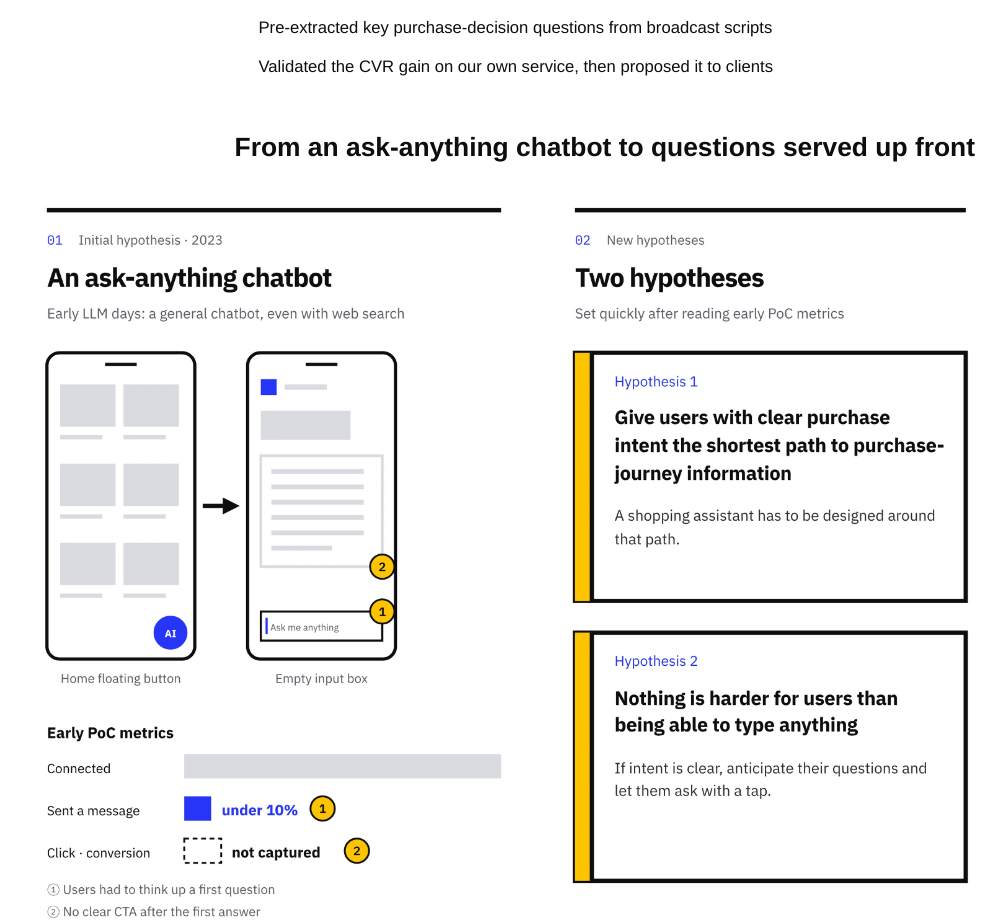
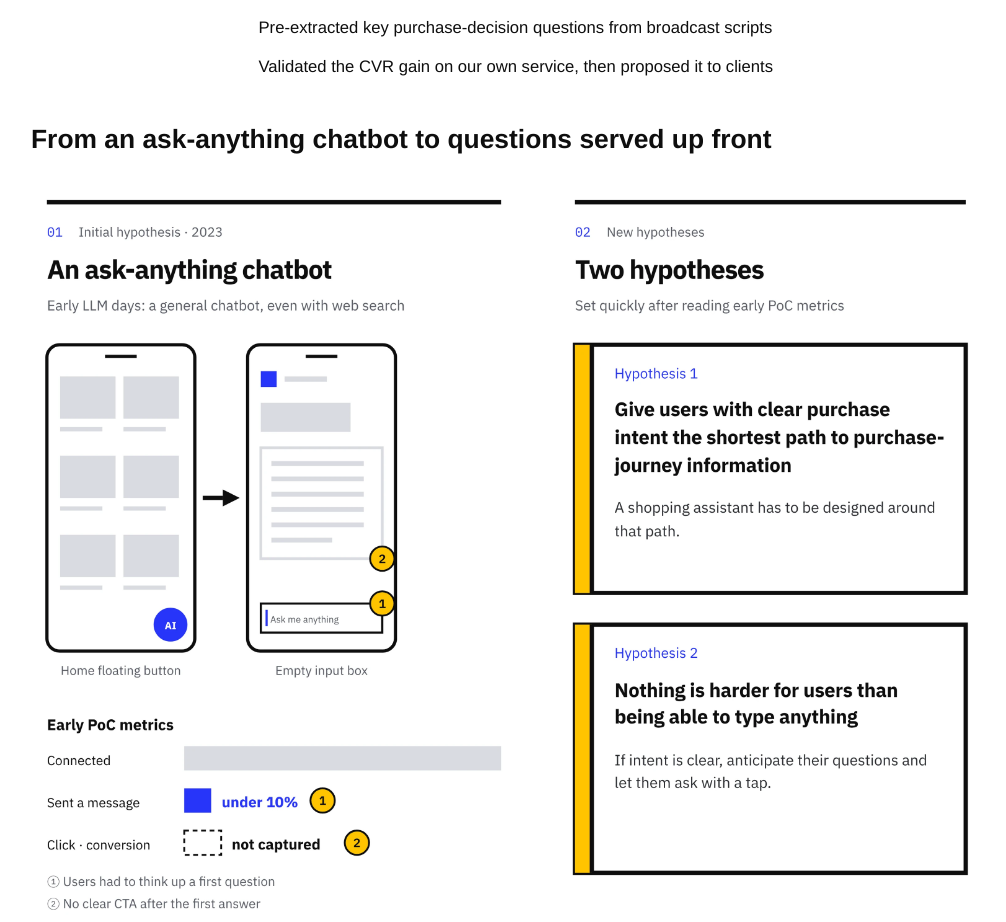
Before and after one commit to JayJgao/jayjgao.github.io, a Next.js app: page /en/projects/buzzni-chatbot/ in a window 1280 px wide. Shown: the part 1428-2350 px from the top of the page, without its empty margins (97-1103 px from the left). Built offline with nearby package versions, Linux system fonts and the light colour scheme; a web font is replaced by a local one.

Commit message:
fix: align chatbot figure heading with panels and caption

```diff
--- a/src/content/projects/en/buzzni-chatbot.mdx
+++ b/src/content/projects/en/buzzni-chatbot.mdx
@@ -22,9 +22,8 @@ We rebuilt the product on two hypotheses: give users with clear intent the short
 - Pre-extracted key purchase-decision questions from broadcast scripts
 - Validated the CVR gain on our own service, then proposed it to clients
 
-### From an ask-anything chatbot to questions served up front
-
 <figure className="pivot-figure">
+  <h3 className="pivot-figure__title">From an ask-anything chatbot to questions served up front</h3>
   <div className="pivot-figure__panels">
     <a href="/assets/images/projects/buzzni/buzzni-chatbot-pivot-01-en.webp"><img src="/assets/images/projects/buzzni/buzzni-chatbot-pivot-01-en.webp" alt="01 Initial hypothesis (2023): an ask-anything chatbot opened from a home floating button. In early PoC metrics, under 10% of users sent a message after connecting, and purchase clicks and conversion were not captured. Two hurdles are marked: thinking up a first question, and no clear CTA after the first answer." /></a>
     <a href="/assets/images/projects/buzzni/buzzni-chatbot-pivot-02-en.webp"><img src="/assets/images/projects/buzzni/buzzni-chatbot-pivot-02-en.webp" alt="02 New hypotheses. Hypothesis 1: give users with clear purchase intent the shortest path to purchase-journey information. Hypothesis 2: nothing is harder for users than being able to type anything." /></a>
--- a/src/content/projects/ko/buzzni-chatbot.mdx
+++ b/src/content/projects/ko/buzzni-chatbot.mdx
@@ -22,9 +22,8 @@
 - 방송 스크립트에서 구매결정 핵심 질문을 뽑아 미리 노출
 - 자사 서비스에서 CVR 개선을 검증한 뒤 고객사에 선제안
 
-### 무엇이든 묻는 챗봇에서, 질문을 먼저 건네는 쇼핑어시스턴트로
-
 <figure className="pivot-figure">
+  <h3 className="pivot-figure__title">무엇이든 묻는 챗봇에서, 질문을 먼저 건네는 쇼핑어시스턴트로</h3>
   <div className="pivot-figure__panels">
     <a href="/assets/images/projects/buzzni/buzzni-chatbot-pivot-01-ko.webp"><img src="/assets/images/projects/buzzni/buzzni-chatbot-pivot-01-ko.webp" alt="01 초기 가설(2023): 홈 플로팅 버튼에서 여는, 무엇이든 답하는 챗봇. PoC 초기 지표에서 접속 후 메시지 전송은 10% 미만이었고 구매 클릭·전환은 측정되지 않았습니다. 첫 질문을 떠올려야 하는 허들과 첫 답변 뒤 불명확한 CTA를 표시했습니다." /></a>
     <a href="/assets/images/projects/buzzni/buzzni-chatbot-pivot-02-ko.webp"><img src="/assets/images/projects/buzzni/buzzni-chatbot-pivot-02-ko.webp" alt="02 새 가설. 가설 1: 구매의도가 분명한 사용자에게 구매여정 정보를 주는 최단 경로. 가설 2: 무엇이든 입력할 수 있다는 것만큼 사용자에게 어려운 일은 없다." /></a>
--- a/src/content/projects/zh/buzzni-chatbot.mdx
+++ b/src/content/projects/zh/buzzni-chatbot.mdx
@@ -22,9 +22,8 @@
 - 从节目脚本中提取购买决策核心问题并预先展示
 - 先在自有服务上验证 CVR 提升，再主动向客户提案
 
-### 从什么都能问的聊天机器人，到先把问题递给用户的购物助手
-
 <figure className="pivot-figure">
+  <h3 className="pivot-figure__title">从什么都能问的聊天机器人，到先把问题递给用户的购物助手</h3>
   <div className="pivot-figure__panels">
     <a href="/assets/images/projects/buzzni/buzzni-chatbot-pivot-01-zh.webp"><img src="/assets/images/projects/buzzni/buzzni-chatbot-pivot-01-zh.webp" alt="01 初始假设（2023）：从首页悬浮按钮打开、什么都能回答的聊天机器人。PoC 初期指标中，访问后发送消息的比例不到 10%，购买点击与转化无法衡量。图中标出两道门槛：用户得先想出第一个问题，首次回答后没有明确的 CTA。" /></a>
     <a href="/assets/images/projects/buzzni/buzzni-chatbot-pivot-02-zh.webp"><img src="/assets/images/projects/buzzni/buzzni-chatbot-pivot-02-zh.webp" alt="02 新假设。假设 1：为购买意图明确的用户，提供购买旅程相关信息的最短路径。假设 2：对用户来说，没有什么比“什么都可以输入”更难。" /></a>
--- a/src/styles/globals.css
+++ b/src/styles/globals.css
@@ -899,7 +899,13 @@ html[lang="zh"] .hero-display {
 }
 
 .mdx-content .pivot-figure {
-  margin: 1.5rem 0 0;
+  margin: 2.5rem 0 0;
+  max-width: 32rem;
+}
+
+.mdx-content .pivot-figure__title {
+  margin: 0 0 1.5rem;
+  text-align: left;
 }
 
 .mdx-content .pivot-figure__panels {
@@ -955,6 +961,7 @@ html[lang="zh"] .hero-display {
 
 @media (min-width: 68rem) {
   .mdx-content .pivot-figure {
+    max-width: none;
     width: min(64rem, calc(100vw - 2 * var(--page-gutter)));
     /* Offset half of the 15rem metadata rail plus its 3rem gap. */
     margin-left: calc(50% - 9rem);
```
Also changed, not shown: 1 other file (tests, documents, lock files or other folders).
